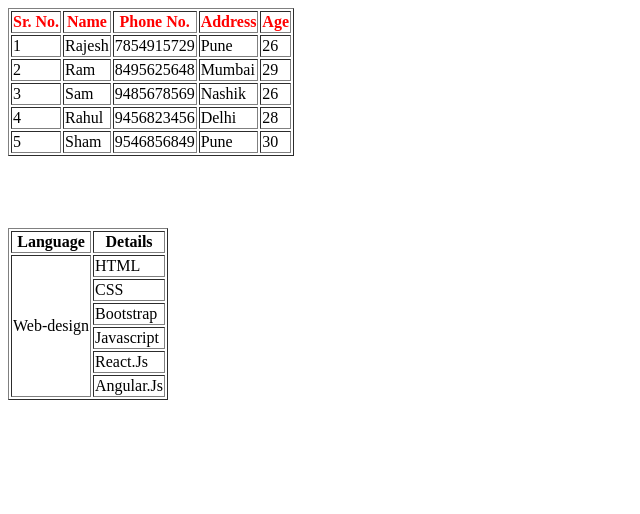
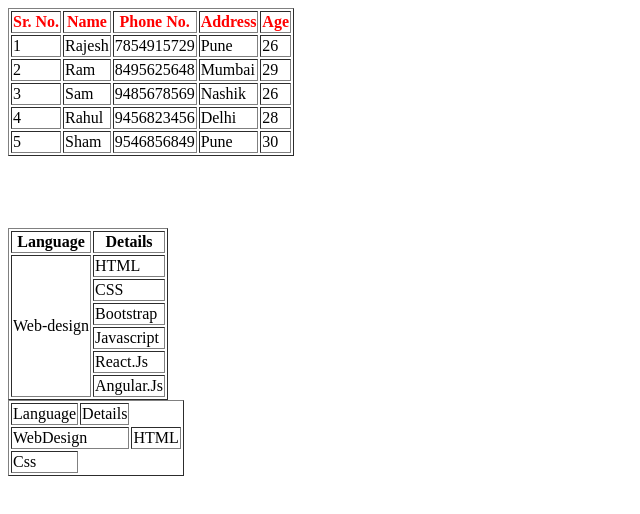
Before and after one commit to anantgiri2305/learning_html, a plain HTML site: page table_making.html in a window 1280 px wide. Shown: the whole page, without its empty margins (0-640 px from the left). Drawn offline with Linux system fonts and the light colour scheme.

Commit message:
practice

```diff
--- a/table_making.html
+++ b/table_making.html
@@ -86,5 +86,22 @@
         </tbody>
     </table>
 
+    <table border="1">
+        <thead>
+            <tr>
+                <td>Language</td>
+                <td>Details</td>
+            </tr>
+        </thead>
+        <tbody>
+            <tr>
+                <td colspan="3">WebDesign</td>
+                <td>HTML</td>
+            </tr>
+            <tr>
+                <td>Css</td>
+            </tr>
+        </tbody>
+    </table>
 </body>
 </html>
```
Also changed, not shown: html-entities.html (+16 -0 lines), marquee.html (+13 -1 lines), anchor_nav.html (line endings or trailing spaces).
